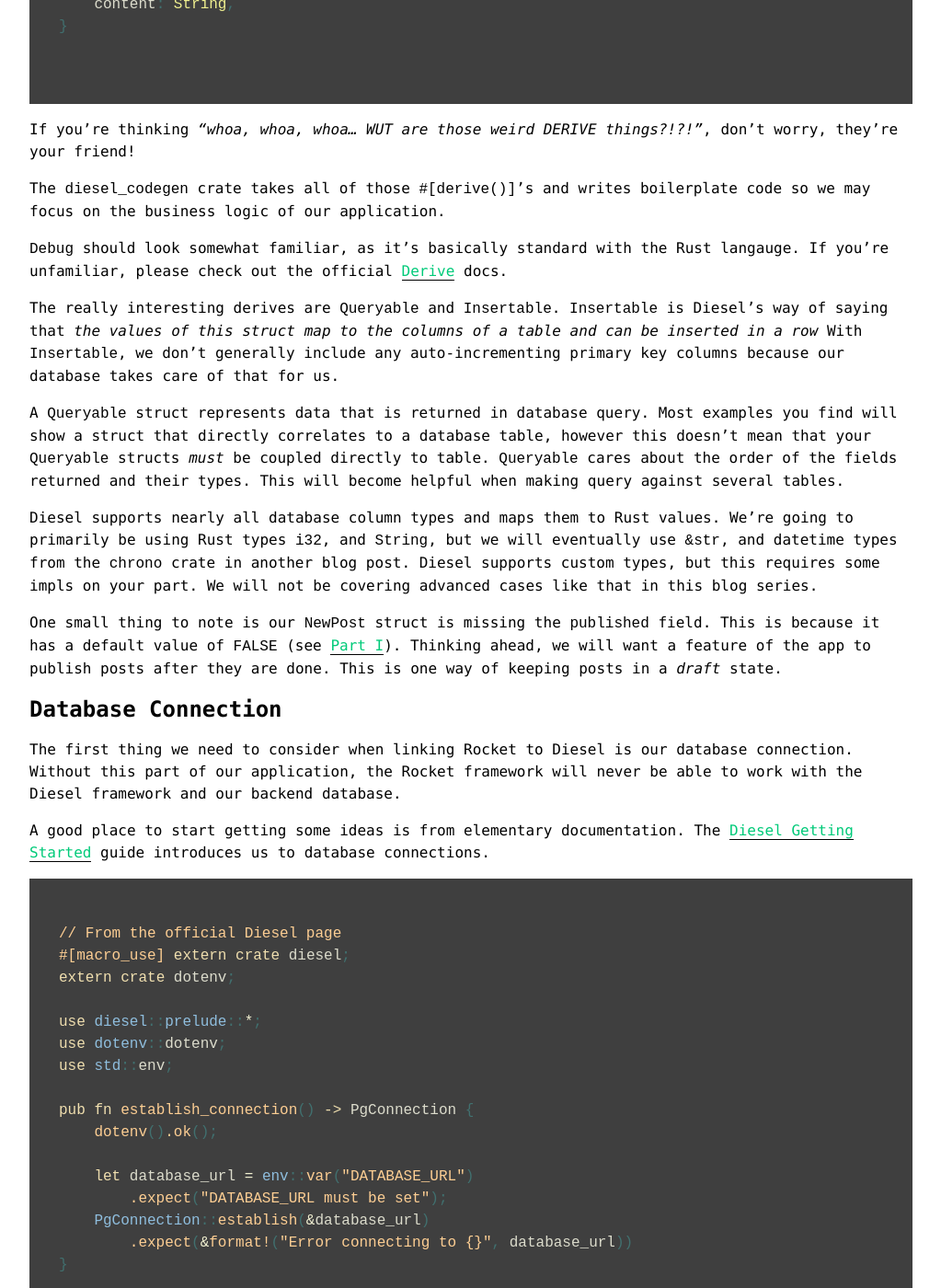
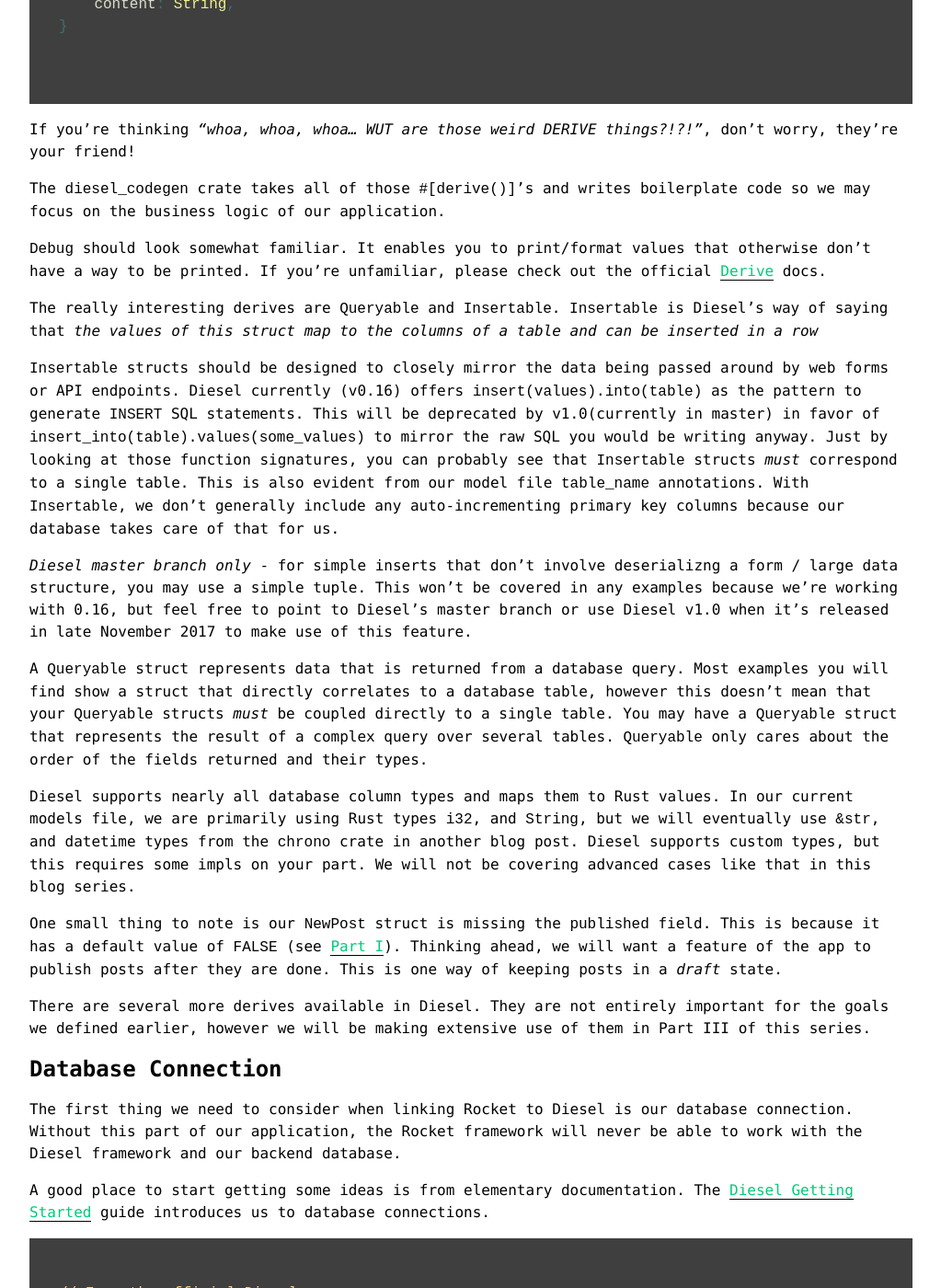
Before and after one commit to notryanb/notryanb.github.io, a Jekyll site: the page built from _posts/2017-10-06-rust-blog-series-2.md, in a window 1280 px wide and 1400 px high, scrolled down 2448 px. Shown: the whole window at 92% size, without its empty margins (128-1151 px from the left). Built offline with Jekyll 4.4.1, drawn with Linux system fonts in a browser that asks for light colours.

Commit message:
revise derives section

```diff
--- a/_posts/2017-10-06-rust-blog-series-2.md
+++ b/_posts/2017-10-06-rust-blog-series-2.md
@@ -128,23 +128,39 @@
 The `diesel_codegen` crate takes all of those `#[derive()]`'s
 and writes boilerplate code so we may focus on the business logic of our application.
 
-`Debug` should look somewhat familiar, as it's basically standard with the Rust langauge.
+`Debug` should look somewhat familiar.
+It enables you to print/format values that otherwise don't have a way to be printed.
 If you're unfamiliar, please check out the official [Derive] docs.
 
 The really interesting derives are `Queryable` and `Insertable`.
 `Insertable` is Diesel's way of saying that *the values of this struct map to the columns of a table and can be inserted in a row*
+
+`Insertable` structs should be designed to closely mirror the data being passed around by web forms or API endpoints.
+Diesel currently (v0.16) offers `insert(values).into(table)`
+as the pattern to generate `INSERT` SQL statements.
+This will be deprecated by v1.0(currently in master) in favor of `insert_into(table).values(some_values)`
+to mirror the raw SQL you would be writing anyway.
+Just by looking at those function signatures,
+you can probably see that `Insertable` structs *must* correspond to a single table.
+This is also evident from our model file `table_name` annotations.
 With `Insertable`, we don't generally include any auto-incrementing primary key columns because our database takes care of that for us.
+
+*Diesel master branch only* - for simple inserts that don't involve deserializng a form / large data structure,
+you may use a simple tuple.
+This won't be covered in any examples because we're working with 0.16,
+but feel free to point to Diesel's master branch
+or use Diesel v1.0 when it's released in late November 2017 to make use of this feature.
 
 [Derive]: https://rustbyexample.com/trait/derive.html
 
-A `Queryable` struct represents data that is returned in database query.
-Most examples you find will show a struct that directly correlates to a database table,
-however this doesn't mean that your `Queryable` structs *must* be coupled directly to table.
-`Queryable` cares about the order of the fields returned and their types.
-This will become helpful when making query against several tables.
+A `Queryable` struct represents data that is returned from a database query.
+Most examples you will find show a struct that directly correlates to a database table,
+however this doesn't mean that your `Queryable` structs *must* be coupled directly to a single table.
+You may have a `Queryable` struct that represents the result of a complex query over several tables.
+`Queryable` only cares about the order of the fields returned and their types.
 
 Diesel supports nearly all database column types and maps them to Rust values.
-We're going to primarily be using Rust types `i32`, and `String`,
+In our current models file, we are primarily using Rust types `i32`, and `String`,
 but we will eventually use
 `&str`, and datetime types from the `chrono` crate in another blog post.
 Diesel supports custom types, but this requires some impls on your part.
@@ -154,6 +170,10 @@
 This is because it has a default value of `FALSE` (see [Part I]).
 Thinking ahead, we will want a feature of the app to publish posts after they are done.
 This is one way of keeping posts in a *draft* state.
+
+There are several more derives available in Diesel.
+They are not entirely important for the goals we defined earlier,
+however we will be making extensive use of them in Part III of this series.
 
 ## Database Connection
 
```
